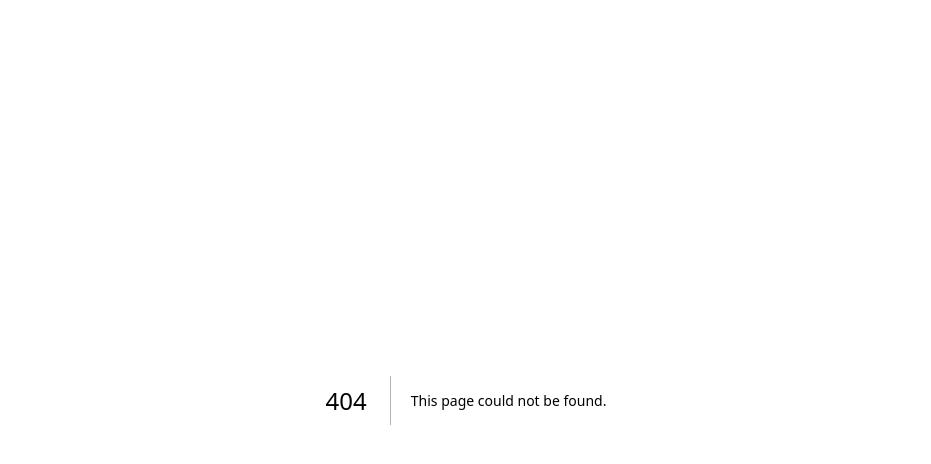
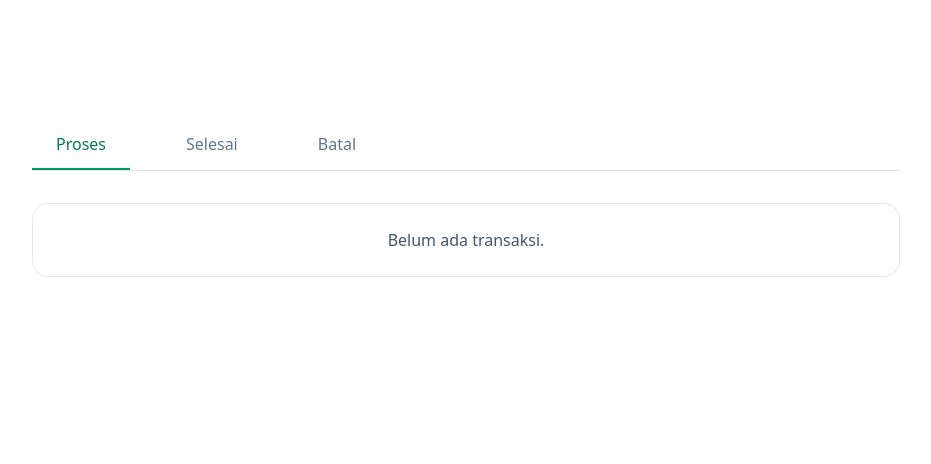
Before and after one commit to tiyawt/ecogame, a Next.js app: page /transactions/process in a window 1280 px wide. Before the commit this address had no page. Shown: the top 464 px of the page, without its empty margins (174-1105 px from the left). Built offline with nearby package versions, Linux system fonts and the light colour scheme.

Commit message:
create transactions page

```diff
--- /dev/null
+++ b/src/app/transactions/cancel/page.js
@@ -0,0 +1,12 @@
+import ListByStatus from "../components/ListByStatus";
+
+export default function ProcessPage() {
+  return (
+    <>
+      <ListByStatus
+        status="cancelled"
+        detailBasePath="/wastebank/detail/sent/transaction"
+      />
+    </>
+  );
+}
--- /dev/null
+++ b/src/app/transactions/components/ListByStatus.jsx
@@ -0,0 +1,107 @@
+"use client";
+
+import { useEffect } from "react";
+import { useWasteStore } from "@/store/wasteBankStore";
+import { useRouter } from "next/navigation";
+import { Clock, MapPin } from "lucide-react";
+
+const timeAgo = (ts) => {
+  const s = Math.max(1, Math.floor((Date.now() - ts) / 1000));
+  if (s < 60) return "baru saja";
+  const m = Math.floor(s / 60);
+  if (m < 60) return `${m} menit yang lalu`;
+  const h = Math.floor(m / 60);
+  if (h < 24) return `${h} jam yang lalu`;
+  const d = Math.floor(h / 24);
+  return d === 1 ? "sehari yang lalu" : `${d} hari yang lalu`;
+};
+
+export default function ListByStatus({
+  status,
+  detailBasePath = "/wastebank/detail/sent/transaction",
+  emptyText = "Belum ada transaksi.",
+}) {
+  const router = useRouter();
+  const transactions = useWasteStore((s) => s.transactions) ?? [];
+  const purgeExpired = useWasteStore((s) => s.purgeExpired);
+
+  useEffect(() => {
+    purgeExpired();
+    const t = setInterval(purgeExpired, 60_000);
+    return () => clearInterval(t);
+  }, [purgeExpired]);
+
+  const items = transactions.filter((t) => (t?.status || "waiting") === status);
+
+  if (items.length === 0) {
+    return (
+      <div className="rounded-2xl border border-slate-200 bg-white p-6 text-center text-slate-600">
+        {emptyText}
+      </div>
+    );
+  }
+
+  return (
+    <div className="mx-auto w-[92%] max-w-[820px] pb-10 gap-5 flex flex-col">
+      {items.map((t) => (
+        <button
+          key={t.id}
+          onClick={() => router.push(`${detailBasePath}/${t.id}`)}
+          className="w-full bg-white text-left rounded-xl border border-slate-200
+                     p-4 shadow-sm hover:shadow transition
+                     focus:outline-none focus:ring-2 focus:ring-emerald-400/40"
+        >
+          <div className="flex items-start justify-between gap-3">
+            <div className="min-w-0 flex-1">
+              <div className="text-sm text-black font-semibold tracking-wide whitespace-normal break-words">
+                {t.code}
+              </div>
+
+              <div className="mt-2 text-[11px] text-slate-500">Drop Point</div>
+              <div className="text-sm text-slate-900 whitespace-normal break-words">
+                {t.receiver?.name || "-"}
+              </div>
+
+              <div className="mt-2 text-[11px] text-slate-500">Program</div>
+              <div className="text-sm text-slate-900">
+                {t.shipping?.mode === "courier"
+                  ? ["gosend", "grab"].includes(t.shipping?.provider)
+                    ? "Instant"
+                    : "Reguler"
+                  : "Reguler"}
+              </div>
+
+              <div className="mt-2 flex flex-wrap items-center gap-3 text-xs text-slate-600">
+                <span className="inline-flex items-center gap-1">
+                  <Clock className="h-3.5 w-3.5" /> {timeAgo(t.createdAt)}
+                </span>
+                {typeof t.distanceKm === "number" && (
+                  <span className="inline-flex items-center gap-1">
+                    <MapPin className="h-3.5 w-3.5" /> {t.distanceKm} km
+                  </span>
+                )}
+              </div>
+            </div>
+
+            <span
+              className={[
+                "shrink-0 rounded-full px-2.5 py-1 text-[11px] font-medium",
+                status === "waiting"
+                  ? "bg-amber-100 text-amber-700"
+                  : status === "done"
+                  ? "bg-emerald-100 text-emerald-700"
+                  : "bg-rose-100 text-rose-700",
+              ].join(" ")}
+            >
+              {status === "waiting"
+                ? "Menunggu Pengiriman"
+                : status === "done"
+                ? "Selesai"
+                : "Dibatalkan"}
+            </span>
+          </div>
+        </button>
+      ))}
+    </div>
+  );
+}
--- /dev/null
+++ b/src/app/transactions/done/page.js
@@ -0,0 +1,10 @@
+import ListByStatus from "../components/ListByStatus";
+
+export default function DonePage() {
+  return (
+    <>
+
+      <ListByStatus status="done" detailBasePath="/wastebank/detail/sent/transaction" />
+    </>
+  );
+}
--- /dev/null
+++ b/src/app/transactions/layout.js
@@ -0,0 +1,37 @@
+"use client";
+import Link from "next/link";
+import { usePathname } from "next/navigation";
+
+export default function TransactionsLayout({ children }) {
+  const pathname = usePathname();
+  const tabs = [
+    { href: "/transactions/process", label: "Proses" },
+    { href: "/transactions/done", label: "Selesai" },
+    { href: "/transactions/cancel", label: "Batal" },
+  ];
+
+  return (
+    <div className="mx-auto mt-4 sm:mt-8 md:mt-30 sm:mb-12 w-full px-4 sm:w-[92%] lg:w-[75%] max-w-[900px]">
+      <div className="flex gap-2 sm:gap-6 lg:gap-8 border-b bg-white sticky top-0 z-10 -mx-4 px-4 sm:mx-0 sm:px-0">
+        {tabs.map((t) => {
+          const active = pathname.startsWith(t.href);
+          return (
+            <Link
+              key={t.href}
+              href={t.href}
+              className={`px-3 sm:px-5 lg:px-6 py-2.5 sm:py-3 text-xs sm:text-sm lg:text-base font-medium border-b-2 transition whitespace-nowrap
+                ${
+                  active
+                    ? "border-emerald-600 text-emerald-700"
+                    : "border-transparent text-slate-500 hover:text-slate-700"
+                }`}
+            >
+              {t.label}
+            </Link>
+          );
+        })}
+      </div>
+      <div className="mt-3 sm:mt-6 lg:mt-8">{children}</div>
+    </div>
+  );
+}
--- /dev/null
+++ b/src/app/transactions/page.js
@@ -0,0 +1,4 @@
+import { redirect } from "next/navigation";
+export default function Page() {
+  redirect("/transactions/process");
+}
--- /dev/null
+++ b/src/app/transactions/process/page.js
@@ -0,0 +1,10 @@
+import ListByStatus from "../components/ListByStatus";
+
+export default function ProcessPage() {
+  return (
+    <>
+
+      <ListByStatus status="waiting" detailBasePath="/wastebank/detail/sent/transaction" />
+    </>
+  );
+}
```
